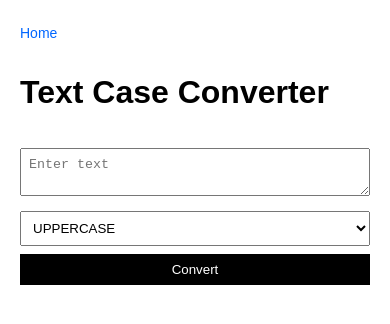
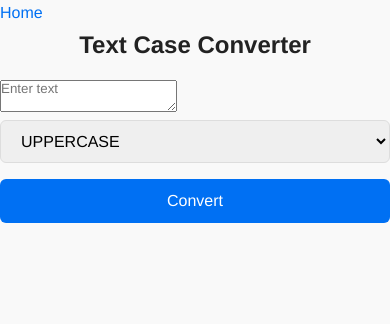
Before and after one commit to Soupmax22/utilityhub, a plain HTML site: page tools/text-case.html in a window 390 px wide. Drawn offline with Linux system fonts and the light colour scheme.

Commit message:
Refactor CSS for improved styling and layout

```diff
--- a/style.css
+++ b/style.css
@@ -1,54 +1,117 @@
-body {
-  font-family: Arial, sans-serif;
-  background: #ffffff;
-  color: #000000;
-  margin: 0;
-  padding: 20px;
-  max-width: 650px;
-  line-height: 1.6;
+/* ===== Reset & base ===== */
+* {
+    margin: 0;
+    padding: 0;
+    box-sizing: border-box;
+    font-family: 'Helvetica Neue', Helvetica, Arial, sans-serif;
 }
 
-h1, h2 {
-  font-weight: 600;
+body {
+    background: #f9f9f9;
+    color: #333;
+    line-height: 1.6;
+    font-size: 16px;
+    min-height: 100vh;
 }
 
+/* ===== Container ===== */
+.container {
+    max-width: 900px;
+    margin: 2rem auto;
+    padding: 1rem 2rem;
+    background: #fff;
+    border-radius: 10px;
+    box-shadow: 0 4px 15px rgba(0,0,0,0.05);
+}
+
+/* ===== Headings ===== */
+h1, h2, h3 {
+    margin-bottom: 1rem;
+    color: #222;
+}
+
+h1 {
+    font-size: 2rem;
+    text-align: center;
+}
+
+/* ===== Paragraphs ===== */
+p {
+    margin-bottom: 1rem;
+}
+
+/* ===== Links ===== */
 a {
-  color: #0066ff;
-  text-decoration: none;
+    color: #0070f3;
+    text-decoration: none;
+    transition: color 0.2s ease;
 }
 
 a:hover {
-  text-decoration: underline;
+    color: #0051a3;
 }
 
-.nav {
-  margin-bottom: 20px;
-}
-
-.nav a {
-  margin-right: 12px;
-  font-size: 14px;
-}
-
-input, button, textarea, select {
-  padding: 8px;
-  margin-top: 8px;
-  width: 100%;
-  box-sizing: border-box;
+/* ===== Inputs & Buttons ===== */
+input[type="text"],
+input[type="number"],
+select {
+    width: 100%;
+    padding: 0.7rem 1rem;
+    margin-bottom: 1rem;
+    border: 1px solid #ddd;
+    border-radius: 6px;
+    font-size: 1rem;
 }
 
 button {
-  background: #000000;
-  color: #ffffff;
-  border: none;
-  cursor: pointer;
+    padding: 0.8rem 1.5rem;
+    border: none;
+    border-radius: 6px;
+    background-color: #0070f3;
+    color: #fff;
+    font-size: 1rem;
+    cursor: pointer;
+    transition: background 0.2s ease;
 }
 
 button:hover {
-  background: #333333;
+    background-color: #0051a3;
 }
 
-.result {
-  margin-top: 15px;
-  font-weight: bold;
+/* ===== Footer ===== */
+footer {
+    margin-top: 3rem;
+    padding: 2rem;
+    text-align: center;
+    font-size: 0.9rem;
+    color: #666;
 }
+
+footer a {
+    margin: 0 0.5rem;
+}
+
+/* ===== Tool container ===== */
+.tool {
+    padding: 1.5rem;
+    margin-bottom: 2rem;
+    background: #f5f5f5;
+    border-radius: 8px;
+    box-shadow: 0 2px 10px rgba(0,0,0,0.03);
+}
+
+/* ===== Responsive ===== */
+@media (max-width: 600px) {
+    .container {
+        padding: 1rem;
+        margin: 1rem;
+    }
+
+    h1 {
+        font-size: 1.5rem;
+    }
+
+    button {
+        width: 100%;
+    }
+}
```
